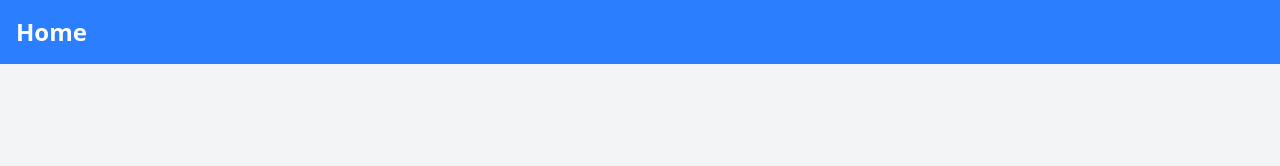
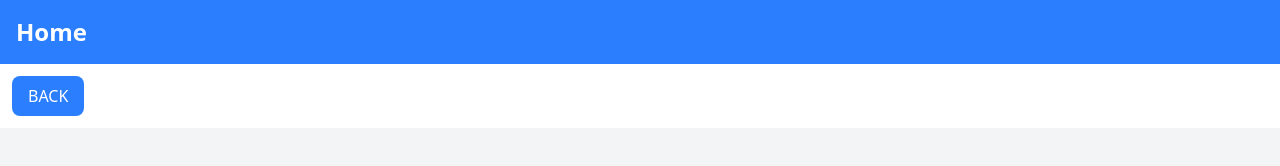
Before and after one commit to Anandvlog/loginPage, a React (Vite) app in the folder loginpage/: page /details/1 in a window 1280 px wide. Shown: the top 166 px of the page. Built offline with nearby package versions, Linux system fonts and the light colour scheme.

Commit message:
add back button and improve ui design

```diff
--- a/loginpage/src/pages/Details.tsx
+++ b/loginpage/src/pages/Details.tsx
@@ -1,8 +1,9 @@
-    import { useParams } from "react-router-dom";
+    import { useNavigate, useParams } from "react-router-dom";
 import demoData from "../json/data.json";
 
 const DetailsPage = () => {
   const { id } = useParams();
+  const navigate = useNavigate();
 
   const item = demoData.find((data) => data.id === Number(id));
 
@@ -10,7 +11,16 @@ const DetailsPage = () => {
     return <h2 className="p-5 text-red-500">Item Not Found</h2>;
   }
 
+  const handleBack = () =>{
+    navigate(-1)
+  }
+
   return (
+    <>
+    <div className="m-3">
+      <button className="cursor-pointer w-auto px-4 py-2 text-white uppercase bg-blue-500 hover:bg-gray-500 rounded-lg" onClick={handleBack}>Back</button>
+    </div>
+
     <div className="min-h-screen bg-gray-100 flex justify-center items-center p-6">
       <div className="bg-white rounded-2xl shadow-lg max-w-lg w-full overflow-hidden">
         <img
@@ -25,6 +35,7 @@ const DetailsPage = () => {
         </div>
       </div>
     </div>
+    </>
   );
 };
 
--- a/loginpage/src/pages/Home.tsx
+++ b/loginpage/src/pages/Home.tsx
@@ -36,7 +36,7 @@ const Home = () => {
 
                   <button
                     onClick={() => navigate(`/details/${item.id}`)}
-                    className="bg-blue-600 text-white px-4 py-2 rounded-lg hover:bg-blue-700 transition"
+                    className="bg-blue-600 text-white uppercase cursor-pointer px-4 py-2 rounded-lg hover:bg-blue-700 transition"
                   >
                     Read More
                   </button>
```
